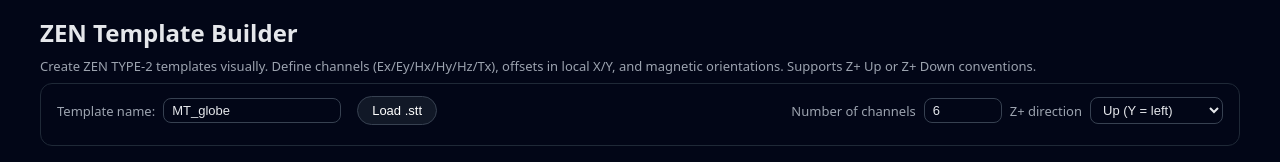
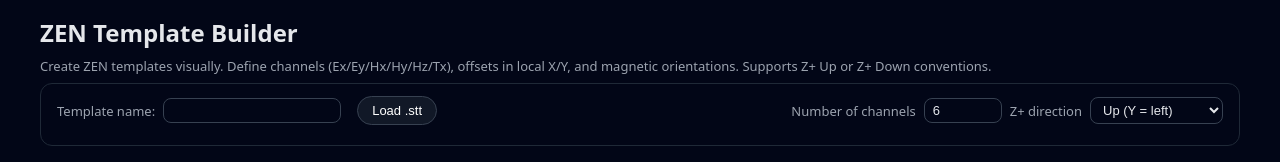
Before and after one commit to ZONGE-International/SetupTemplateBuilder, a plain HTML site: page index.html in a window 1280 px wide. Shown: the top 162 px of the page. Drawn offline with Linux system fonts and the light colour scheme.

Commit message:
Update template description and input value

```diff
--- a/index.html
+++ b/index.html
@@ -107,7 +107,7 @@
   <div class="app">
     <h1>ZEN Template Builder</h1>
     <p style="margin:0 0 8px;font-size:13px;color:#9ca3af;">
-      Create ZEN TYPE-2 templates visually. Define channels (Ex/Ey/Hx/Hy/Hz/Tx), offsets in local X/Y, and magnetic orientations.
+      Create ZEN templates visually. Define channels (Ex/Ey/Hx/Hy/Hz/Tx), offsets in local X/Y, and magnetic orientations.
       Supports Z+ Up or Z+ Down conventions.
     </p>
 
@@ -115,7 +115,7 @@
     <div class="card">
       <div class="row">
         <label for="templateName">Template name:</label>
-        <input id="templateName" type="text" value="MT_globe" style="width:160px;" />
+        <input id="templateName" type="text" value="" style="width:160px;" />
 
         <button id="btnLoadTemplate" type="button" class="secondary">Load .stt</button>
         <input id="sttFileInput" type="file" accept=".stt,.txt" style="display:none;" />
```
